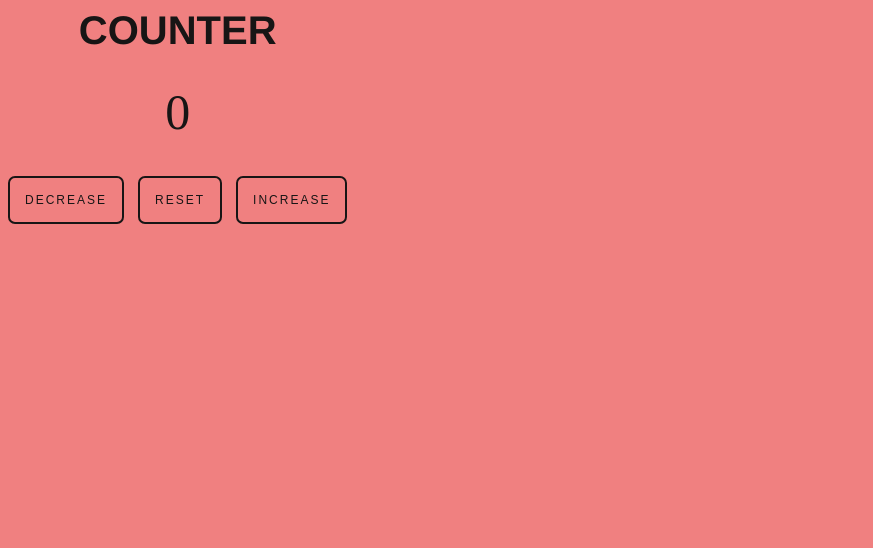
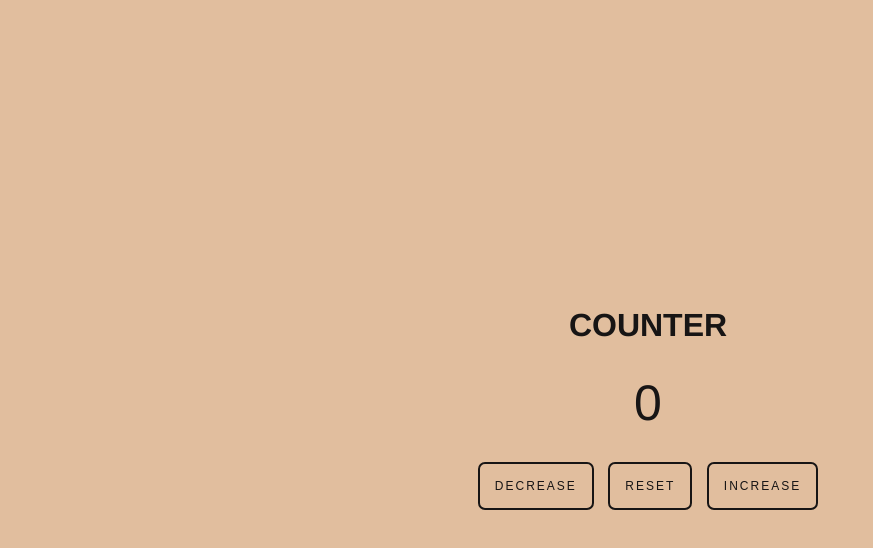
Before and after one commit to przezsamoha/counter, a plain HTML site: page index.html in a window 1280 px wide. Shown: the whole page, without its empty margins (0-873 px from the left). Drawn offline with Linux system fonts and the light colour scheme.

Commit message:
pull request requested changes

```diff
--- a/index.css
+++ b/index.css
@@ -1,16 +1,24 @@
 body {
-  background-color: lightcoral;
+  box-sizing: border-box;
+  background-color: rgb(225, 190, 158);
+  font-family: Helvetica, Arial, sans-serif;
+  padding: 50px;
+  width: 100%;
+  height: 100vh;
+  display: flex;
+  justify-content: center;
+  align-items: center;
 }
 
 h1 {
-  font-family: Helvetica;
-  font-size: 40px;
   color: rgb(23, 21, 21);
   margin: 0;
   margin-bottom: 30px;
+  text-transform: uppercase;
 }
+
 .buttons-group {
-  margin-top: 35px;
+  margin-top: 30px;
 }
 
 .button {
@@ -28,7 +36,7 @@ h1 {
 }
 
 .button:hover {
-  background-color:rgb(23, 21, 21);
+  background-color: rgb(23, 21, 21);
   color: rgb(225, 190, 158);
 }
 
--- a/index.html
+++ b/index.html
@@ -9,7 +9,7 @@
   </head>
   <body>
     <div class="container">
-      <h1>COUNTER</h1>
+      <h1>counter</h1>
       <span class="counter">0</span>
       <div class="buttons-group">
         <button class="button" id="decrease-button" type="button">
```
